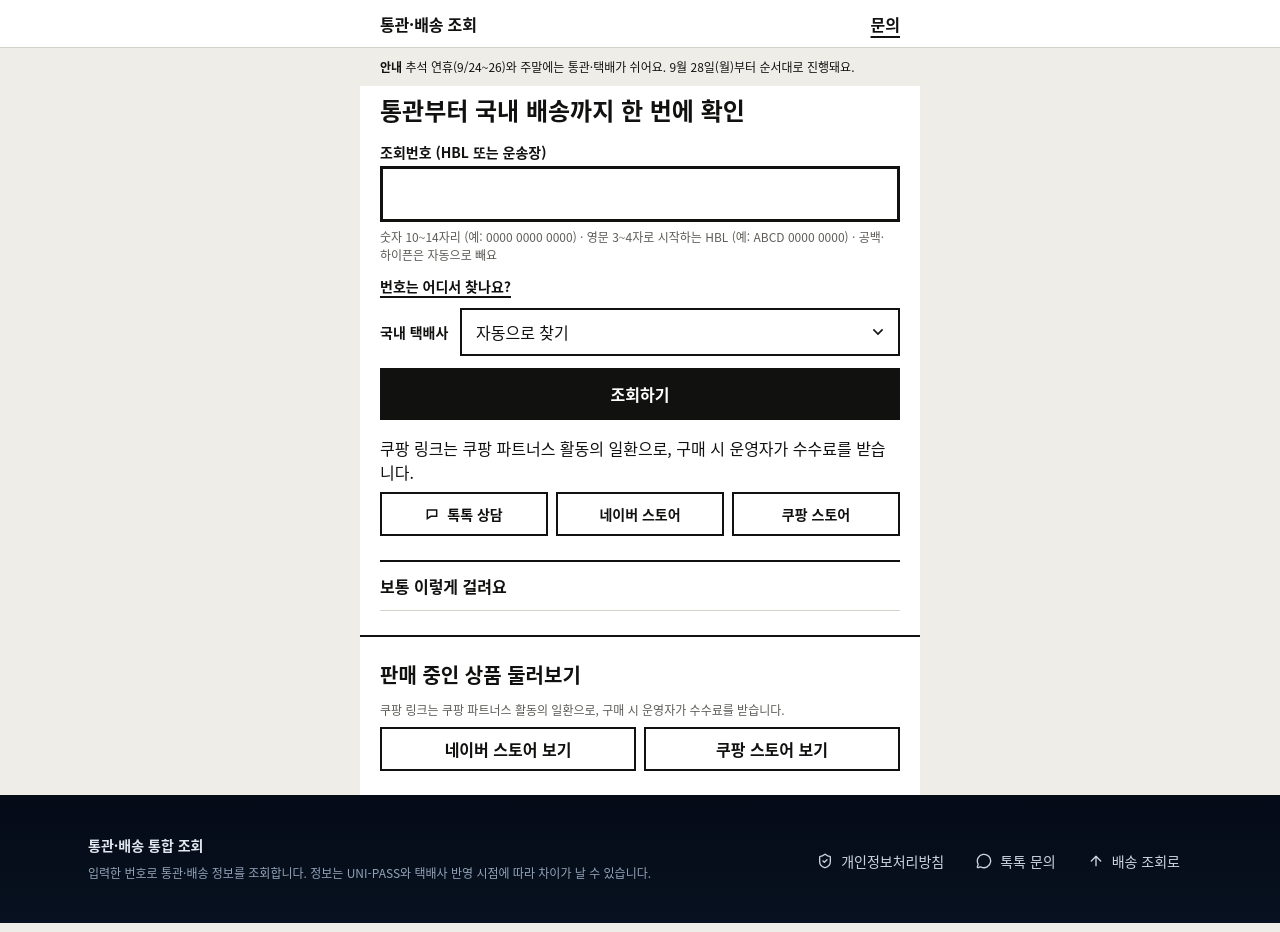
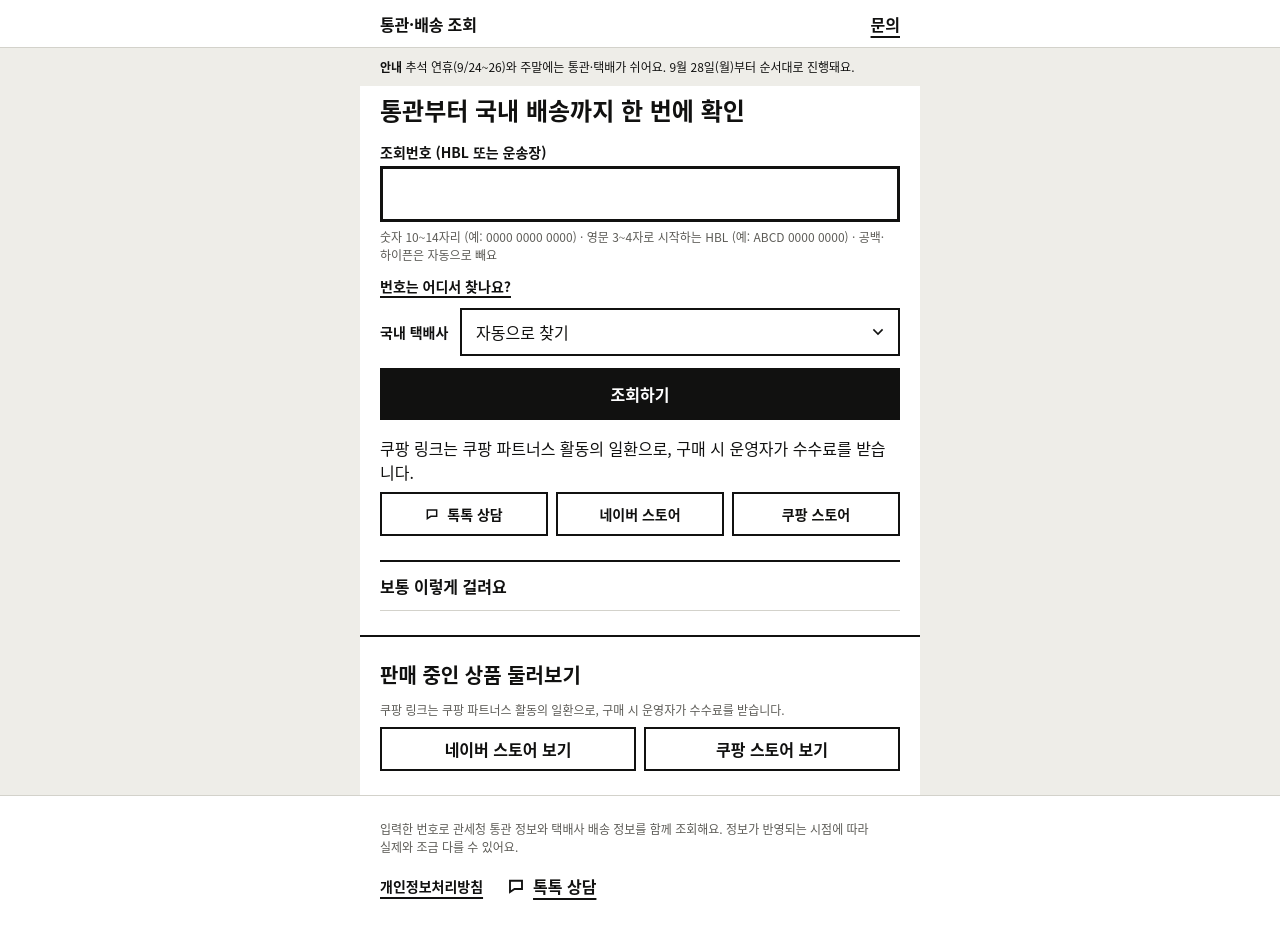
Before and after one commit to Ddomongs/tracking-tipoasis, a Next.js app: page / in a window 1280 px wide. Built offline with nearby package versions, Linux system fonts and the light colour scheme.

Commit message:
feat: add the token footer with the privacy link and one 톡톡 place

```diff
--- a/app/(public)/layout.tsx
+++ b/app/(public)/layout.tsx
@@ -1,23 +1,18 @@
 import { AdLoader } from "@/components/ads/AdLoader";
 import { LiveAnnouncerProvider } from "@/components/primitives/LiveAnnouncer";
+import { SiteFooter } from "@/components/shell/SiteFooter";
 import { SiteHeader } from "@/components/shell/SiteHeader";
-import { SiteFooter } from "@/components/SiteFooter";
 
 /**
  * Public pages: /, /{번호}, /privacy (spec §14 "app/(public)/layout.tsx: 헤더, 푸터, live region·AdLoader 자리").
- * The one polite live region exists here before any announcement (spec §5). The legacy footer sits on a dark band
- * until S08 replaces it with components/shell/SiteFooter.tsx. The AdSense loader stays last and fail-closed (S02).
+ * The one polite live region exists here before any announcement (spec §5). The AdSense loader stays last and fail-closed (S02).
  */
 export default function PublicLayout({ children }: { readonly children: React.ReactNode }) {
   return (
     <LiveAnnouncerProvider>
       <SiteHeader />
       {children}
-      <div className="tt-legacy-dark">
-        <div className="mx-auto w-full max-w-6xl px-4 sm:px-6">
-          <SiteFooter />
-        </div>
-      </div>
+      <SiteFooter />
       <AdLoader />
     </LiveAnnouncerProvider>
   );
--- a/components/SiteFooter.tsx
+++ /dev/null
@@ -1,40 +0,0 @@
-import Link from "next/link";
-import { ArrowUp, MessageCircle, ShieldCheck } from "lucide-react";
-import { TALK_URL } from "@/lib/storefront";
-
-export const SiteFooter = () => (
-  <footer className="flex flex-col gap-6 py-10 sm:flex-row sm:items-end sm:justify-between">
-    <div className="max-w-2xl">
-      <p className="text-sm font-semibold text-slate-200">통관·배송 통합 조회</p>
-      <p className="mt-2 break-keep text-xs leading-5 text-slate-400">
-        입력한 번호로 통관·배송 정보를 조회합니다. 정보는 UNI-PASS와 택배사 반영 시점에 따라 차이가 날 수 있습니다.
-      </p>
-    </div>
-    <div className="flex flex-wrap items-center gap-2">
-      <Link
-        href="/privacy"
-        className="inline-flex min-h-11 items-center gap-2 rounded-xl px-3 text-sm font-medium text-slate-300 transition-colors hover:bg-slate-800/70 hover:text-white focus-visible:outline-none focus-visible:ring-2 focus-visible:ring-cyan-200/80"
-      >
-        <ShieldCheck className="h-4 w-4" aria-hidden="true" />
-        개인정보처리방침
-      </Link>
-      <a
-        href={TALK_URL}
-        target="_blank"
-        rel="noopener noreferrer"
-        aria-label="톡톡으로 문의하기 새 창으로 열기"
-        className="inline-flex min-h-11 items-center gap-2 rounded-xl px-3 text-sm font-medium text-slate-300 transition-colors hover:bg-slate-800/70 hover:text-white focus-visible:outline-none focus-visible:ring-2 focus-visible:ring-emerald-200/80"
-      >
-        <MessageCircle className="h-4 w-4" aria-hidden="true" />
-        톡톡 문의
-      </a>
-      <a
-        href="#tracking"
-        className="inline-flex min-h-11 items-center gap-2 rounded-xl px-3 text-sm font-medium text-slate-300 transition-colors hover:bg-slate-800/70 hover:text-white focus-visible:outline-none focus-visible:ring-2 focus-visible:ring-cyan-200/80"
-      >
-        <ArrowUp className="h-4 w-4" aria-hidden="true" />
-        배송 조회로
-      </a>
-    </div>
-  </footer>
-);
--- /dev/null
+++ b/components/shell/SiteFooter.tsx
@@ -0,0 +1,29 @@
+import Link from "next/link";
+import { TalkLink } from "@/components/primitives/TalkLink";
+import { channels, resultCopy } from "@/config/site.config";
+
+/** Existing E2E wording: tests/privacy.spec.ts reaches the policy through the footer link with this name. */
+const PRIVACY_LINK_LABEL = "개인정보처리방침";
+
+/**
+ * Public footer (spec §8 문의, §14 "app/(public)/layout.tsx: 헤더, 푸터"): where the data comes from, the privacy policy,
+ * and the third of at most three 톡톡 places on a screen (header, one state place, footer).
+ */
+export function SiteFooter(): React.JSX.Element {
+  return (
+    <footer className="border-t border-tt-rule bg-tt-surface text-tt-ink">
+      <div className="mx-auto flex w-full max-w-[var(--tt-column)] flex-col gap-2 px-[var(--tt-gutter)] py-6">
+        <p className="m-0 text-tt-xs text-tt-muted [word-break:keep-all]">{resultCopy.footerNote}</p>
+        <div className="flex flex-wrap items-center gap-x-6">
+          <Link
+            href="/privacy"
+            className="tt-focus inline-flex min-h-[44px] items-center text-tt-sm font-bold text-tt-link underline decoration-2 underline-offset-[5px]"
+          >
+            {PRIVACY_LINK_LABEL}
+          </Link>
+          <TalkLink href={channels.talk.url} label={channels.talk.labels.footer} weight="text" placement="footer" />
+        </div>
+      </div>
+    </footer>
+  );
+}
```
Also changed, not shown: 2 other files (tests, documents, lock files or other folders).
